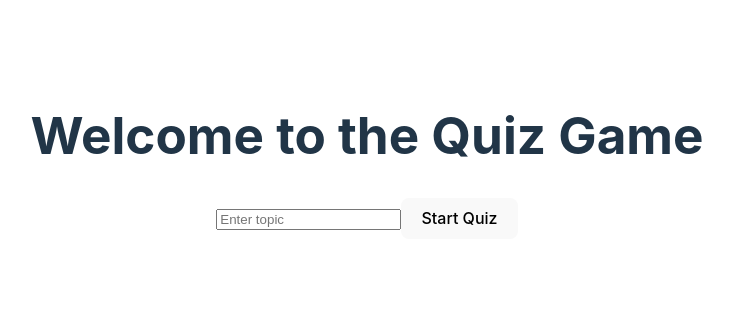
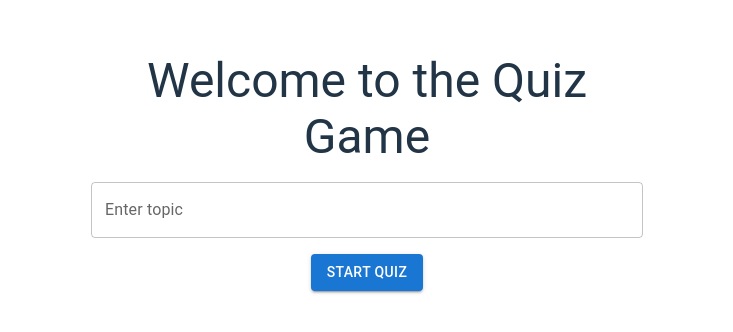
Before and after one commit to TriKhaiLe/Quiz-Game, a React (Vite) app: page / in a window 1280 px wide. Shown: the part 244-576 px from the top of the page, without its empty margins (273-1006 px from the left). Built offline with nearby package versions, Linux system fonts and the light colour scheme; no server answers.

Commit message:
improve ui enter game

```diff
--- a/src/App.jsx
+++ b/src/App.jsx
@@ -1,5 +1,6 @@
 import { useState } from 'react';
 import Quiz from './Quiz';
+import { Container, TextField, Button, Typography, Box } from '@mui/material';
 import './App.css';
 
 function App() {
@@ -15,22 +16,28 @@ function App() {
   };
 
   return (
-    <div>
+    <Container maxWidth="sm" style={{ marginTop: '2rem', textAlign: 'center' }}>
       {!startQuiz ? (
-        <div>
-          <h1>Welcome to the Quiz Game</h1>
-          <input
-            type="text"
-            placeholder="Enter topic"
+        <Box>
+          <Typography variant="h3" gutterBottom>
+            Welcome to the Quiz Game
+          </Typography>
+          <TextField
+            label="Enter topic"
+            variant="outlined"
+            fullWidth
             value={topic}
             onChange={(e) => setTopic(e.target.value)}
+            style={{ marginBottom: '1rem' }}
           />
-          <button onClick={handleStartQuiz}>Start Quiz</button>
-        </div>
+          <Button variant="contained" color="primary" onClick={handleStartQuiz}>
+            Start Quiz
+          </Button>
+        </Box>
       ) : (
         <Quiz topic={topic} />
       )}
-    </div>
+    </Container>
   );
 }
 
```
